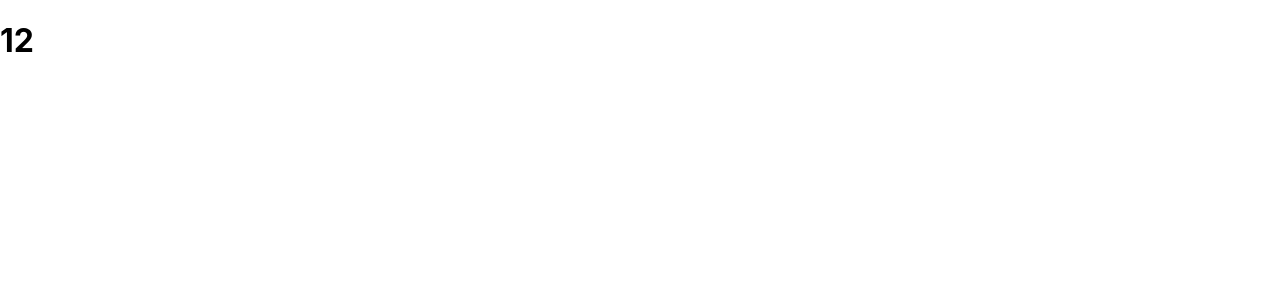
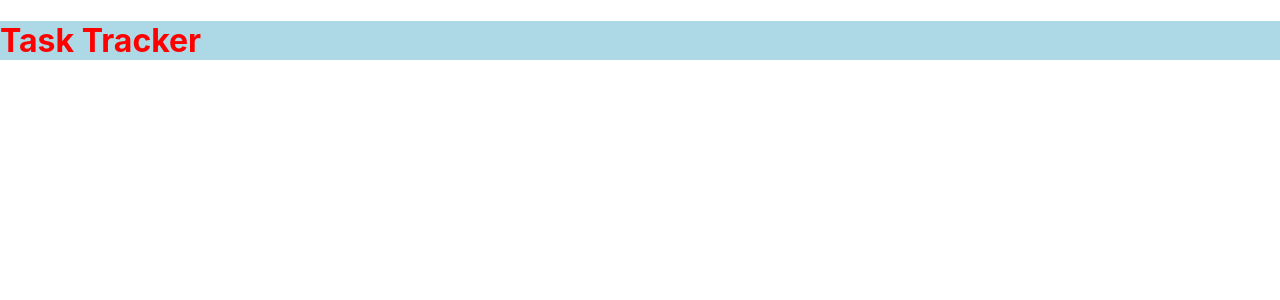
Before and after one commit to guru127/Task-Tracker-React-App, a React (Create React App) app: page / in a window 1280 px wide. Shown: the top 300 px of the page. Built offline with nearby package versions, Linux system fonts and the light colour scheme.

Commit message:
inline styling

```diff
--- a/src/App.js
+++ b/src/App.js
@@ -3,7 +3,7 @@ const App =()=> {
   return (
     <div className="container">
 
-     <Header title= {12}  />
+     <Header title='Task Tracker'  />
     </div>
   )
 }
--- a/src/component/Header.js
+++ b/src/component/Header.js
@@ -3,7 +3,7 @@ import PropTypes from 'prop-types';
 const Header = ({ title }) => {
     return (
         <header>
-            <h1>{ title }</h1>
+            <h1 style={{color:'red', backgroundColor:'lightblue'}}>{ title }</h1>
         </header>
 
             )
```
